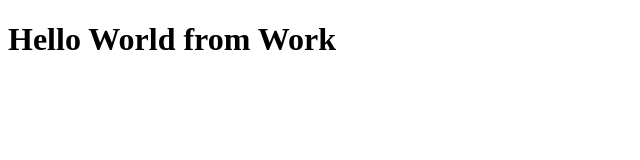
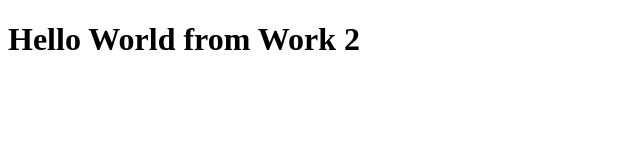
Before and after one commit to dx01-linux/Test-2, a plain HTML site: page index.html in a window 1280 px wide. Shown: the full height of the page, 0-640 px from the left. Drawn offline with Linux system fonts and the light colour scheme.

Commit message:
index.html was changed

```diff
--- a/index.html
+++ b/index.html
@@ -6,6 +6,6 @@
     <title>Document</title>
 </head>
 <body>
-    <h1>Hello World from Work </h1>
+    <h1>Hello World from Work 2 </h1>
 </body>
 </html>
```
